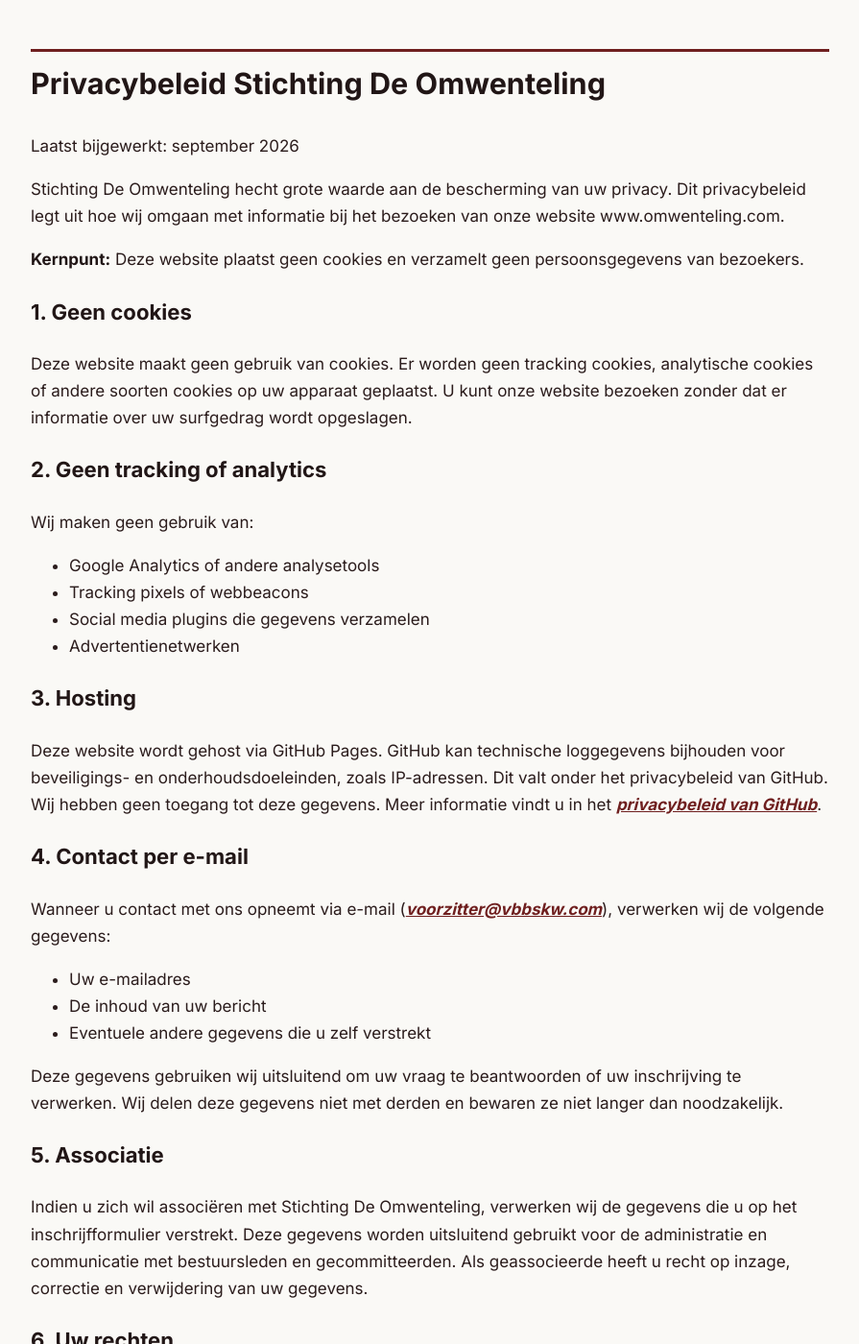
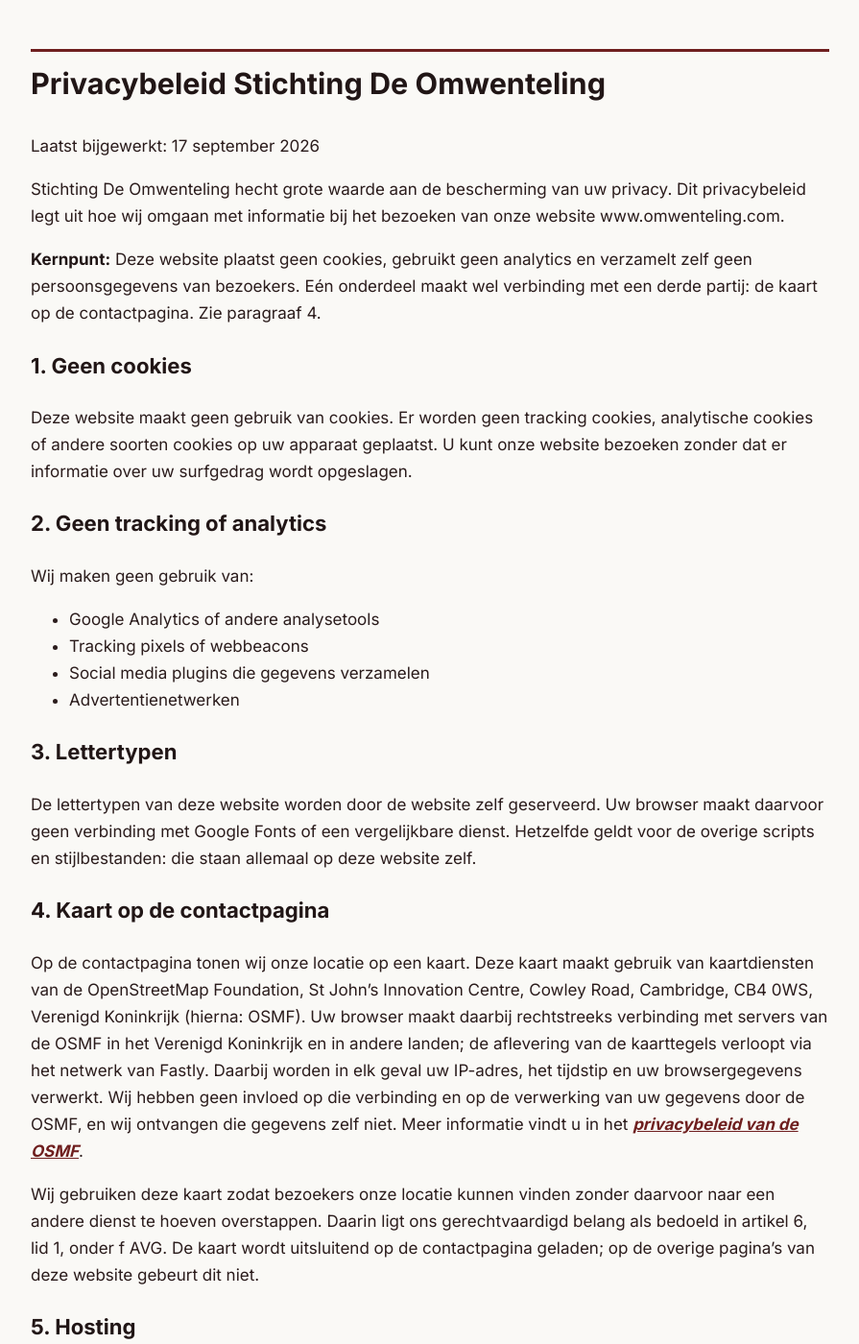
Before and after one commit to Klikblitser/Omwenteling, a Jekyll site: the page built from privacy.md, in a window 1280 px wide and 1400 px high, scrolled down 291 px. Shown: the whole window at 96% size, without its empty margins (192-1087 px from the left). Built offline with Jekyll 4.4.1, drawn with Linux system fonts in a browser that asks for light colours; some of the changed text lies outside the part shown.

Commit message:
privacybeleid: kaart en lettertypen benoemd
Het kernpunt beloofde dat de site geen persoonsgegevens van bezoekers
verzamelt, terwijl de kaart op de contactpagina het IP-adres van de
bezoeker bij de OpenStreetMap Foundation brengt. Dat is verdedigbaar als
gerechtvaardigd belang, maar het moet er wel staan.

- kernpunt genuanceerd en doorverwezen naar de nieuwe paragraaf 4
- paragraaf 3: lettertypen en scripts worden door de site zelf geleverd
- paragraaf 4: de kaart, in de formulering die de OSMF zelf aanbeveelt,
  met de grondslag uit artikel 6 lid 1 sub f AVG en de vermelding dat de
  tegels via Fastly lopen
- overige paragrafen hernummerd

Co-Authored-By: Claude Opus 5 <noreply@anthropic.com>
Claude-Session: https://claude.ai/code/session_013sxftgTsJqDQm4dVW3DH2V

```diff
--- a/privacy.md
+++ b/privacy.md
@@ -5,13 +5,13 @@ title: Privacybeleid Stichting De Omwenteling
 
 ## Privacybeleid Stichting De Omwenteling
 
-<p class="date">Laatst bijgewerkt: september 2026</p>
+<p class="date">Laatst bijgewerkt: 17 september 2026</p>
 
 Stichting De Omwenteling hecht grote waarde aan de bescherming van uw privacy. Dit privacybeleid legt uit hoe wij omgaan met informatie bij het bezoeken van onze website www.omwenteling.com.
 
 <div class="highlight" markdown="1">
 
-**Kernpunt:** Deze website plaatst geen cookies en verzamelt geen persoonsgegevens van bezoekers.
+**Kernpunt:** Deze website plaatst geen cookies, gebruikt geen analytics en verzamelt zelf geen persoonsgegevens van bezoekers. Eén onderdeel maakt wel verbinding met een derde partij: de kaart op de contactpagina. Zie paragraaf 4.
 
 </div>
 
@@ -28,11 +28,21 @@ Wij maken geen gebruik van:
 - Social media plugins die gegevens verzamelen
 - Advertentienetwerken
 
-### 3. Hosting
+### 3. Lettertypen
+
+De lettertypen van deze website worden door de website zelf geserveerd. Uw browser maakt daarvoor geen verbinding met Google Fonts of een vergelijkbare dienst. Hetzelfde geldt voor de overige scripts en stijlbestanden: die staan allemaal op deze website zelf.
+
+### 4. Kaart op de contactpagina {#kaart}
+
+Op de contactpagina tonen wij onze locatie op een kaart. Deze kaart maakt gebruik van kaartdiensten van de OpenStreetMap Foundation, St John's Innovation Centre, Cowley Road, Cambridge, CB4 0WS, Verenigd Koninkrijk (hierna: OSMF). Uw browser maakt daarbij rechtstreeks verbinding met servers van de OSMF in het Verenigd Koninkrijk en in andere landen; de aflevering van de kaarttegels verloopt via het netwerk van Fastly. Daarbij worden in elk geval uw IP-adres, het tijdstip en uw browsergegevens verwerkt. Wij hebben geen invloed op die verbinding en op de verwerking van uw gegevens door de OSMF, en wij ontvangen die gegevens zelf niet. Meer informatie vindt u in het <a href="https://wiki.osmfoundation.org/wiki/Privacy_Policy" target="_blank" rel="noopener">privacybeleid van de OSMF</a>.
+
+Wij gebruiken deze kaart zodat bezoekers onze locatie kunnen vinden zonder daarvoor naar een andere dienst te hoeven overstappen. Daarin ligt ons gerechtvaardigd belang als bedoeld in artikel 6, lid 1, onder f AVG. De kaart wordt uitsluitend op de contactpagina geladen; op de overige pagina's van deze website gebeurt dit niet.
+
+### 5. Hosting
 
 Deze website wordt gehost via GitHub Pages. GitHub kan technische loggegevens bijhouden voor beveiligings- en onderhoudsdoeleinden, zoals IP-adressen. Dit valt onder het privacybeleid van GitHub. Wij hebben geen toegang tot deze gegevens. Meer informatie vindt u in het <a href="https://docs.github.com/en/site-policy/privacy-policies/github-general-privacy-statement" target="_blank" rel="noopener">privacybeleid van GitHub</a>.
 
-### 4. Contact per e-mail
+### 6. Contact per e-mail
 
 Wanneer u contact met ons opneemt via e-mail (<a href="mailto:voorzitter@vbbskw.com">voorzitter@vbbskw.com</a>), verwerken wij de volgende gegevens:
 
```
Also changed, not shown: other parts of privacy.md (+3 -3 lines).
